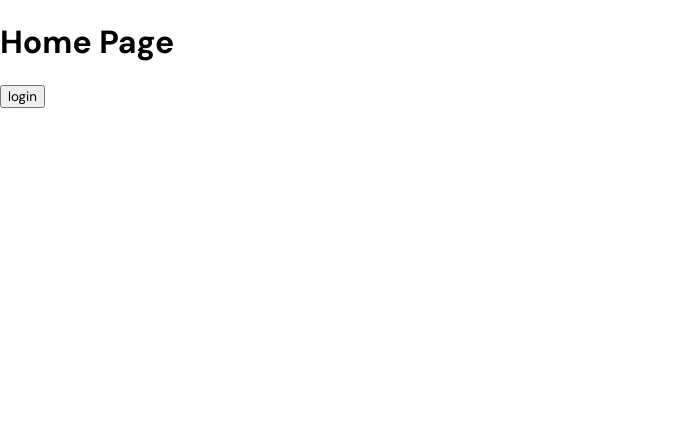
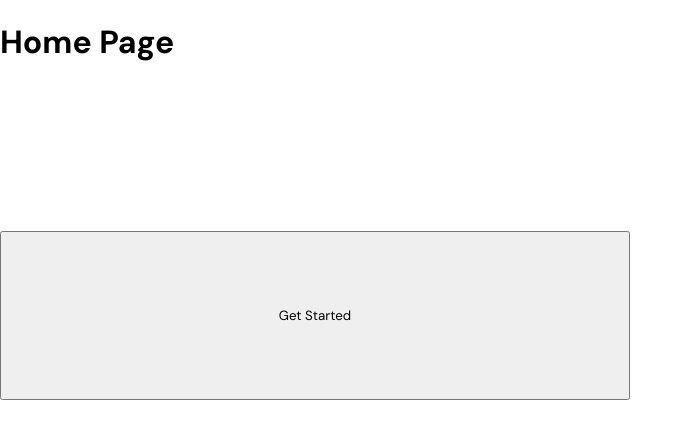
Before and after one commit to raywang1265/Sprout-Smart-App, a React (Create React App) app: page / in a window 1280 px wide. Shown: the top 438 px of the page, without its empty margins (0-693 px from the left). Built offline with nearby package versions, Linux system fonts and the light colour scheme.

Commit message:
fixed router route to dashboard bug

```diff
--- a/package.json
+++ b/package.json
@@ -6,6 +6,7 @@
     "@testing-library/jest-dom": "^5.17.0",
     "@testing-library/react": "^13.4.0",
     "@testing-library/user-event": "^13.5.0",
+    "firebase": "^10.7.1",
     "react": "^18.2.0",
     "react-dom": "^18.2.0",
     "react-scripts": "^5.0.1",
--- a/src/App.js
+++ b/src/App.js
@@ -8,9 +8,9 @@ function App() {
     <div className="App">
       <BrowserRouter>
         <Routes>
-          <Route exact path="/" element={<Home />}>
-          <Route exact path = "/dashboard" element = {<DashBoard />} />
-          </Route>
+          <Route exact path="/" element={<Home />} />
+          <Route exact path = "/dashboard" element ={<DashBoard />} />
+
         </Routes>
       </BrowserRouter>
     </div>
--- a/src/Home.js
+++ b/src/Home.js
@@ -9,9 +9,12 @@ const Home = () => {
     }
 
     return (
-        <div className="homepage">
-            <h1>Home Page</h1>
-            <button onClick={handleLogin}>login</button>
+        <div className="landing-container">
+            <div className="signup-container">
+                <h1>Home Page</h1>
+                <button onClick={handleLogin} className="signup-btn">Get Started</button>
+            </div>
+
         </div>
      );
 }
--- a/src/index.css
+++ b/src/index.css
@@ -12,6 +12,31 @@ body {
 p {
   margin-block: 0;
 }
+
+/*
+  Landing Page Styles
+*/
+
+.landing-container {
+  display: grid;
+  grid-template-columns: 1fr 1fr;
+  column-gap: 20px;
+
+}
+
+.signup-container {
+  display: grid;
+
+
+}
+
+.signup-btn {
+
+}
+
+/*
+
+*/
 
 .App {
   display: grid;
```
Also changed, not shown: 1 other file (tests, documents, lock files or other folders).
